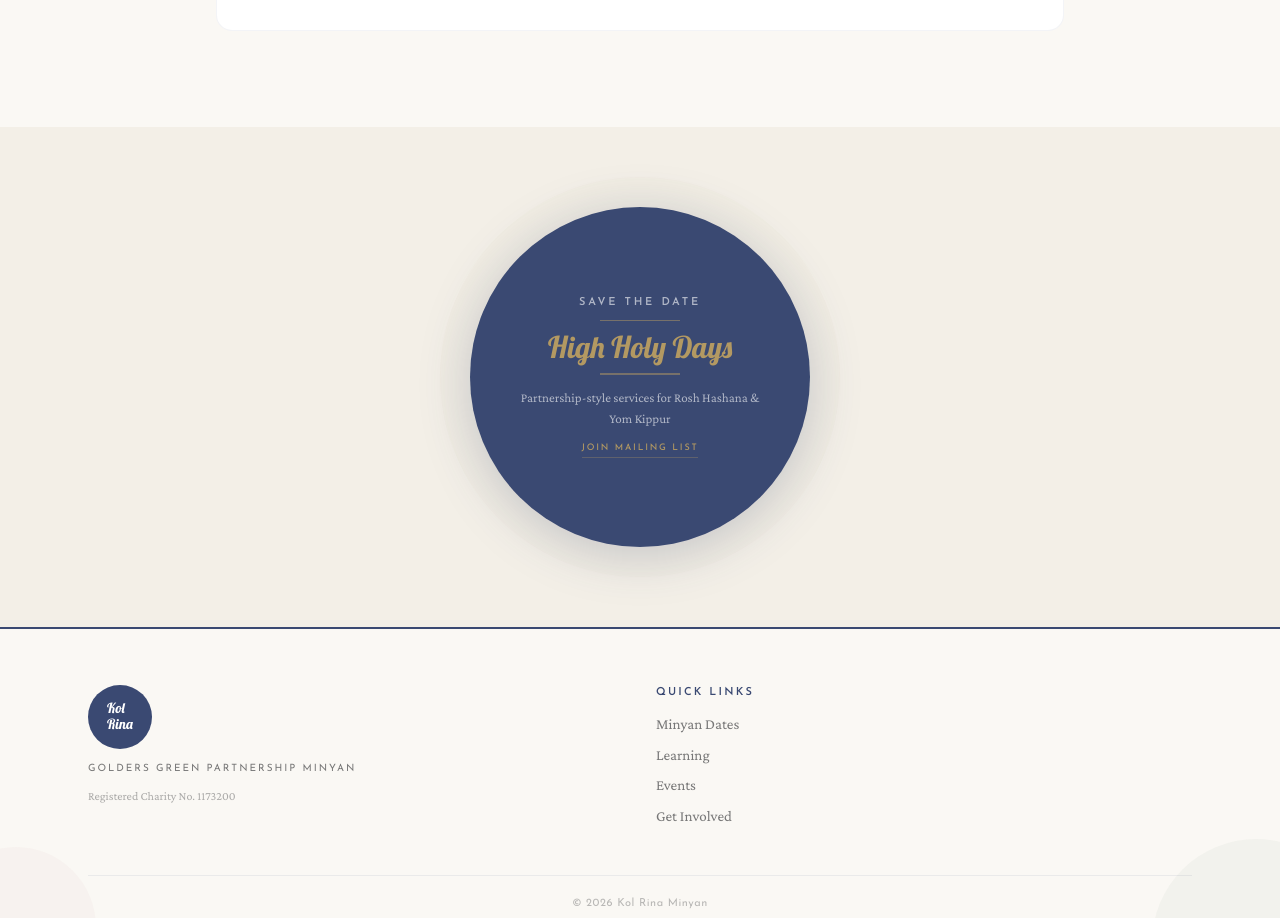
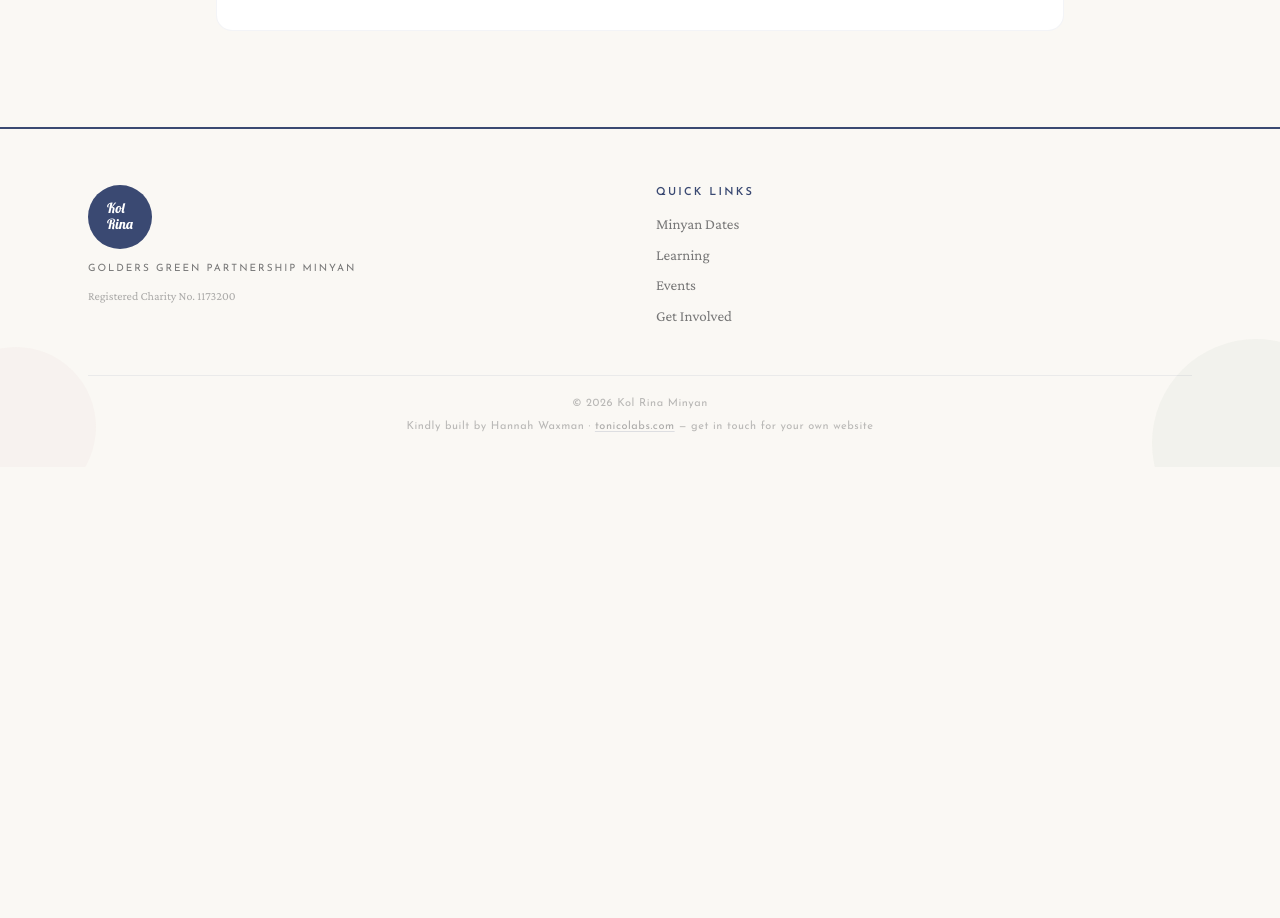
Before and after one commit to HanWax/kol-rina, a React (Vite) app: page /events in a window 1280 px wide. Shown: the part 1460-2378 px from the top of the page. After the commit the page ends 1927 px from the top, so only its background shows below. Built offline with nearby package versions, Linux system fonts and the light colour scheme; no server answers.

Commit message:
remove save the date

```diff
--- a/src/pages/EventsPage.tsx
+++ b/src/pages/EventsPage.tsx
@@ -49,39 +49,6 @@ export function EventsPage() {
           )}
         </div>
       </section>
-
-      {/* High Holy Days */}
-      <section className="py-20 bg-kr-parchment relative overflow-hidden">
-        <div className="absolute top-1/2 left-1/2 -translate-x-1/2 -translate-y-1/2 w-[400px] h-[400px] rounded-full bg-kr-gold/[0.03]" />
-
-        <div className="relative max-w-3xl mx-auto px-6 text-center">
-          <motion.div
-            initial={{ opacity: 0, scale: 0.9 }}
-            whileInView={{ opacity: 1, scale: 1 }}
-            viewport={{ once: true }}
-            transition={{ duration: 0.5 }}
-            className="inline-flex flex-col items-center justify-center w-[280px] h-[280px] md:w-[340px] md:h-[340px] rounded-full bg-kr-navy shadow-[0_8px_50px_rgba(58,73,114,0.25)] mx-auto"
-          >
-            <span className="font-caps text-[10px] md:text-[11px] font-semibold tracking-[0.25em] uppercase text-white/60 mb-2">
-              Save the Date
-            </span>
-            <div className="w-20 h-[1.5px] bg-kr-gold/50 mb-2" />
-            <h3 className="font-script text-2xl md:text-3xl text-kr-gold">
-              High Holy Days
-            </h3>
-            <div className="w-20 h-[1.5px] bg-kr-gold/50 mt-2 mb-3" />
-            <p className="text-white/60 text-[12px] md:text-[13px] px-10 md:px-12 leading-relaxed font-body">
-              Partnership-style services for Rosh Hashana & Yom Kippur
-            </p>
-            <Link
-              to="/get-involved"
-              className="mt-3 font-caps text-[9px] font-medium tracking-[0.2em] uppercase text-kr-gold hover:text-kr-gold-light border-b border-kr-gold/30 hover:border-kr-gold/60 pb-0.5 transition-all duration-300"
-            >
-              Join Mailing List
-            </Link>
-          </motion.div>
-        </div>
-      </section>
     </div>
   );
 }
```
